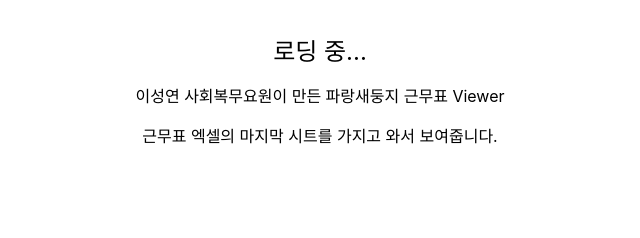
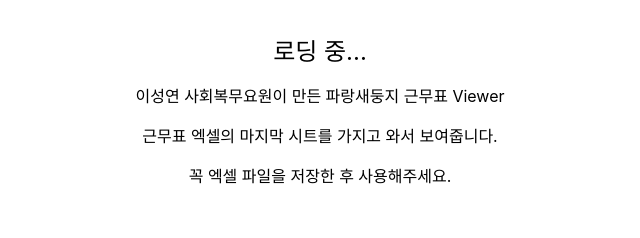
Before and after one commit to YeonSeong-Lee/blue-bird, an Electron app: page work-shift/src/index.html in a window 1050 px wide. Shown: the whole page, without its empty margins (205-845 px from the left). Drawn offline with Linux system fonts and the light colour scheme; no server answers.

Commit message:
chore: 안내문구 추가

```diff
--- a/work-shift/src/index.html
+++ b/work-shift/src/index.html
@@ -10,6 +10,7 @@
   <footer style="text-align: center;">
     <p>이성연 사회복무요원이 만든 파랑새둥지 근무표 Viewer</p>
     <p>근무표 엑셀의 마지막 시트를 가지고 와서 보여줍니다.</p>
+    <p>꼭 엑셀 파일을 저장한 후 사용해주세요.</p>
   </footer>
 </body>
   <script src="./renderer.js"></script>
```
